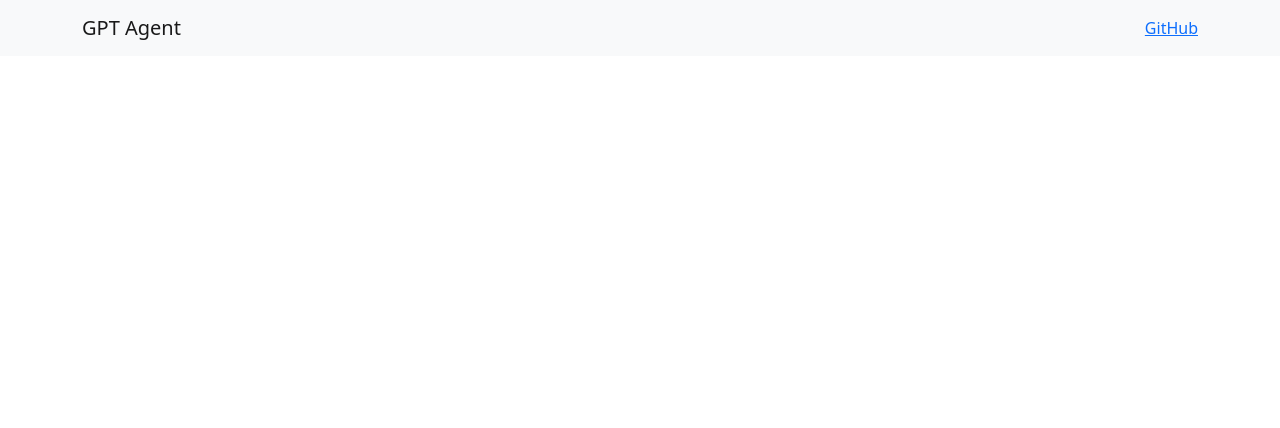
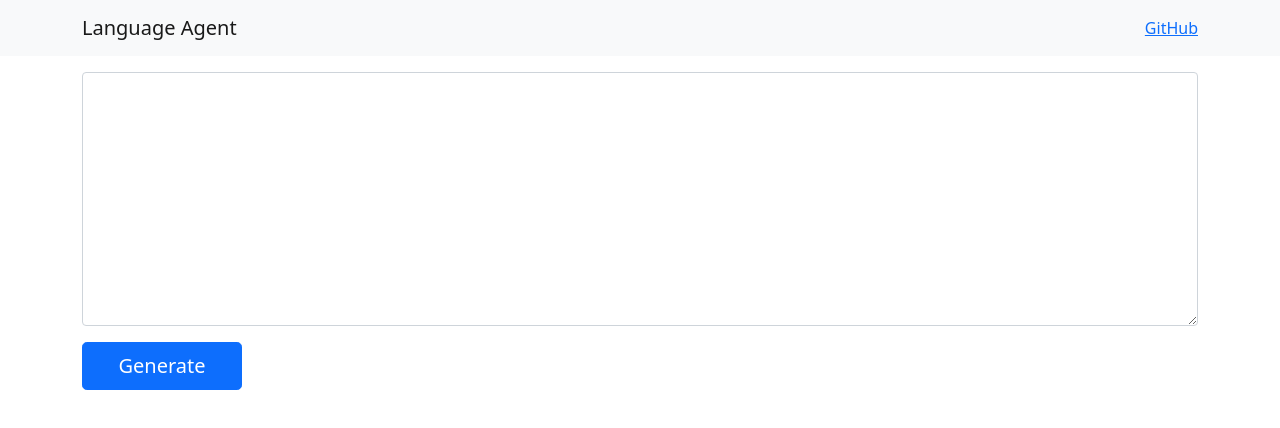
Before and after one commit to njbbaer/gpt-engine, a React (Create React App) app in the folder frontend/: page / in a window 1280 px wide. Shown: the top 428 px of the page. Built offline with nearby package versions, Linux system fonts and the light colour scheme.

Commit message:
Create textarea and button

```diff
--- a/frontend/src/App.css
+++ b/frontend/src/App.css
@@ -0,0 +1,9 @@
+#generate-button {
+  width: 10rem;
+}
+
+@media screen and (max-width: 576px) {
+  #generate-button {
+    width: 100%;
+  }
+}
--- a/frontend/src/App.js
+++ b/frontend/src/App.js
@@ -1,18 +1,31 @@
-import Nav from 'react-bootstrap/Nav';
+import React from "react";
+import "./App.css";
 
-import './App.css';
+class App extends React.Component {
+  constructor(props) {
+    super(props);
+    this.state = {textarea: ''};
+  }
 
-function App() {
-  return (
-    <Nav className="navbar navbar-light bg-light">
-      <div className="container" style= {{ justifyContent: 'space-between' }}>
-        <div className="navbar-brand">
-          GPT Agent
+  handleChangeTextarea = (event) => {
+    this.setState({textarea: event.target.value});
+  }
+
+  render() {
+    return (
+      <div className="container d-grid gap-3 mt-3">
+        <textarea
+          className="form-control"
+          rows="10"
+          value={this.state.value}
+          onChange={this.handleChangeTextarea}
+        />
+        <div className="d-flex gap-2 mb-3">
+          <button id="generate-button" className="btn btn-lg btn-primary">Generate</button>
         </div>
-        <a href="https://github.com/njbbaer/gpt-agent">GitHub</a>
       </div>
-    </Nav>
-  );
+    );
+  }
 }
 
 export default App;
--- /dev/null
+++ b/frontend/src/Header.js
@@ -0,0 +1,16 @@
+import Nav from "react-bootstrap/Nav";
+
+function Header() {
+  return (
+    <Nav className="navbar navbar-light bg-light">
+      <div className="container">
+        <div className="navbar-brand">
+          Language Agent
+        </div>
+        <a href="https://github.com/njbbaer/gpt-agent">GitHub</a>
+      </div>
+    </Nav>
+  );
+}
+
+export default Header;
--- a/frontend/src/index.js
+++ b/frontend/src/index.js
@@ -1,12 +1,14 @@
 import React from 'react';
 import ReactDOM from 'react-dom/client';
+import 'bootstrap/dist/css/bootstrap.min.css';
+import './index.css';
+import Header from "./Header"
 import App from './App';
-import './index.css';
-import 'bootstrap/dist/css/bootstrap.min.css';
 
 const root = ReactDOM.createRoot(document.getElementById('root'));
 root.render(
   <React.StrictMode>
+    <Header />
     <App />
   </React.StrictMode>
 );
```
